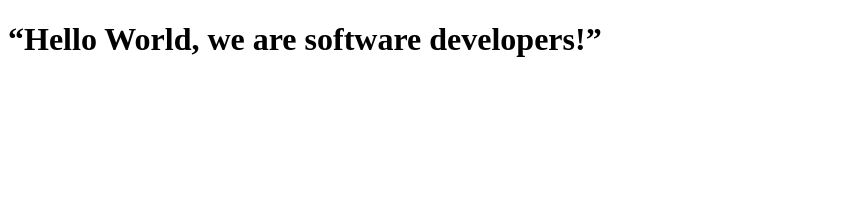
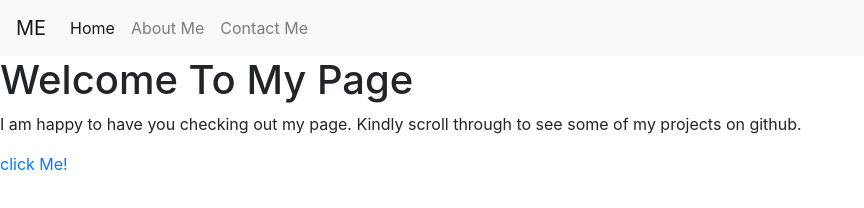
Before and after one commit to MartinNyagah/Microverse-collaboration, a plain HTML site: page index.html in a window 1280 px wide. Shown: the whole page, without its empty margins (0-864 px from the left). Drawn offline with nearby package versions, Linux system fonts and the light colour scheme.

Commit message:
Added, navbar, welcome section and a link to be clicked

```diff
--- a/index.html
+++ b/index.html
@@ -4,9 +4,50 @@
     <meta charset="UTF-8">
     <meta name="viewport" content="width=device-width, initial-scale=1.0">
     <meta http-equiv="X-UA-Compatible" content="ie=edge">
-    <title>Document</title>
+    <link rel="stylesheet" href="https://stackpath.bootstrapcdn.com/bootstrap/4.3.1/css/bootstrap.min.css" integrity="sha384-ggOyR0iXCbMQv3Xipma34MD+dH/1fQ784/j6cY/iJTQUOhcWr7x9JvoRxT2MZw1T" crossorigin="anonymous">
+    <title>Microverse Project</title>
 </head>
 <body>
-    <H1>“Hello World, we are software developers!”</H1>
+    <nav id="navbar">
+
+            <nav class="navbar navbar-expand-lg navbar-light bg-light">
+                    <a class="navbar-brand" href="#">ME</a>
+                    <button class="navbar-toggler" type="button" data-toggle="collapse" data-target="#navbarNav" aria-controls="navbarNav" aria-expanded="false" aria-label="Toggle navigation">
+                      <span class="navbar-toggler-icon"></span>
+                    </button>
+                    <div class="collapse navbar-collapse" id="navbarNav">
+                      <ul class="navbar-nav">
+                        <li class="nav-item active">
+                          <a class="nav-link" href="#">Home <span class="sr-only">(current)</span></a>
+                        </li>
+                        <li class="nav-item">
+                          <a class="nav-link" href="#">About Me</a>
+                        </li>
+                        <li class="nav-item">
+                          <a class="nav-link" href="#">Contact Me</a>
+                        </li>
+
+                      </ul>
+                    </div>
+                  </nav>
+
+
+
+
+
+
+
+
+    </nav>
+    <section id="welcome-Section">
+        <h1>Welcome To My Page</h1>
+        <p>I am happy to have you checking out my page. Kindly scroll through to see some of my projects on github.</p>
+    </section>
+    <section id="projects">
+        <a href="https://github.com/MartinNyagah/Microverse-collaboration/blob/master/index.html">click Me!</a>
+        <div class="project-tile">
+
+        </div>
+    </section>
 </body>
 </html>
```
